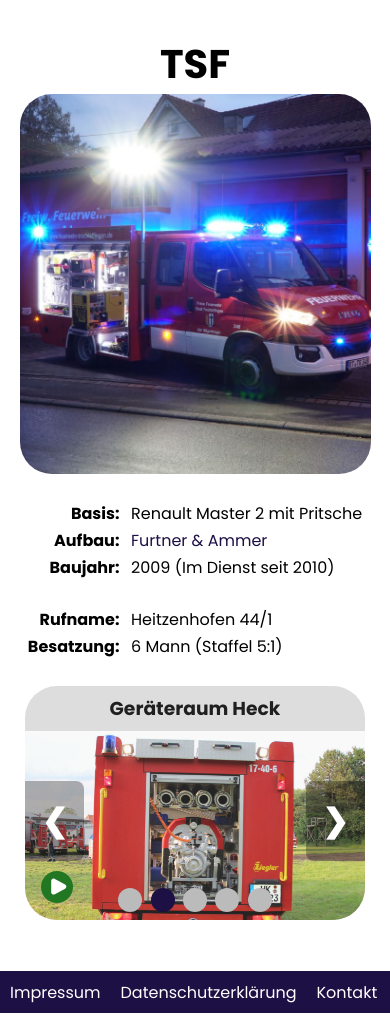
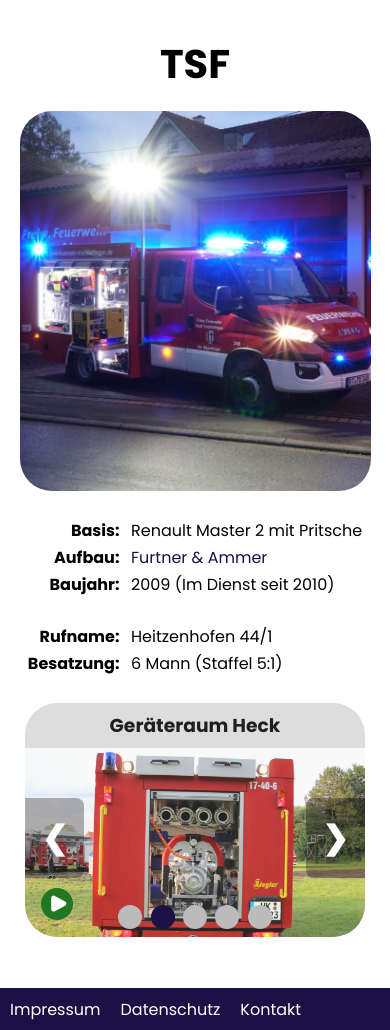
Before and after one commit to Daniel-Hartl/ffh-website, a plain HTML site: page fahrzeug.html in a window 390 px wide. Shown: the part 222-1252 px from the top of the page. Drawn offline with Linux system fonts and the light colour scheme.

Commit message:
globalized mobile and pc classes, fixed issue #11

```diff
--- a/footer/footer.html
+++ b/footer/footer.html
@@ -3,7 +3,8 @@
 <div>
     <div class="inner">
         <a href="impressum.html">Impressum</a>
-        <a href="datenschutz.html">Datenschutzerklärung</a>
+        <a href="datenschutz.html" class="pc">Datenschutzerklärung</a>
+        <a href="datenschutz.html" class="mobile">Datenschutz</a>
         <a href="kontakt.html">Kontakt</a>
     </div>
 </div>
--- a/styles/pages/fahrzeug.css
+++ b/styles/pages/fahrzeug.css
@@ -36,22 +36,3 @@
 table {
     margin: 0 auto;
 }
-
-.mobile {
-    display: none;
-}
-
-.pc {
-    display: initial;
-}
-
-@media (max-width: 800px) {
-
-    .mobile {
-        display: initial;
-    }
-
-    .pc {
-        display: none;
-    }
-}
--- a/styles/pages/geraetehaus.css
+++ b/styles/pages/geraetehaus.css
@@ -153,15 +153,6 @@ table {
     width: 100%;
 }
 
-.mobile {
-    visibility: collapse;
-    height: 0px;
-}
-
-.pc {
-    visibility: visible;
-}
-
 @media(max-width: 1000px) {
     .timeline-container {
         visibility: collapse;
@@ -177,15 +168,6 @@ table {
         height: 20rem;
     }
 
-    .mobile {
-        visibility: visible;
-    }
-
-    .pc {
-        visibility: collapse ;
-        max-height: 0px;
-    }
-
     .maps-embed {
         height: 60vh;
         width: 100%;
--- a/styles/pages/home.css
+++ b/styles/pages/home.css
@@ -39,11 +39,6 @@
 
 
 @media (max-width: 1000px) {
-
-    .pc {
-        display: none !important;
-    }
-
     .img-div {
         visibility: collapse;
         height: 0;
--- a/styles/style.css
+++ b/styles/style.css
@@ -5,10 +5,12 @@
     font-family: poppins;
 }
 
-html, body {
-  margin: 0;
-  padding: 0;
-  overflow-x: hidden; /* prevent horizontal scroll */
+html,
+body {
+    margin: 0;
+    padding: 0;
+    overflow-x: hidden;
+    /* prevent horizontal scroll */
 }
 
 header {
@@ -39,12 +41,12 @@ main hr {
     display: none !important;
 }
 
-main a{
-    color:#1D1045;
+main a {
+    color: #1D1045;
 }
 
-.footnote{
-    font-size:0.75rem;
+.footnote {
+    font-size: 0.75rem;
 }
 
 h1 {
@@ -61,9 +63,11 @@ ol {
     margin-left: 2%;
     margin-bottom: 1vh;
 }
+
 ol li {
     margin-bottom: 0.3vh;
 }
+
 #placeholder {
     margin: auto;
     padding: auto;
@@ -77,9 +81,20 @@ ol li {
 }
 
 
+
 @media (max-width: 1000px) {
     header {
         height: 14rem;
         margin-bottom: 2rem;
     }
+
+    .pc {
+        display: none !important;
+    }
 }
+
+@media (min-width: 1000px) {
+    .mobile {
+        display: none !important;
+    }
+}
```
